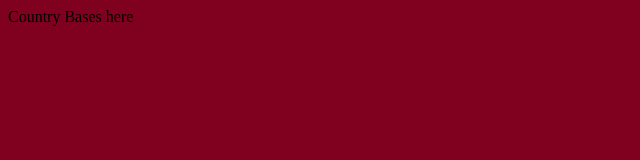
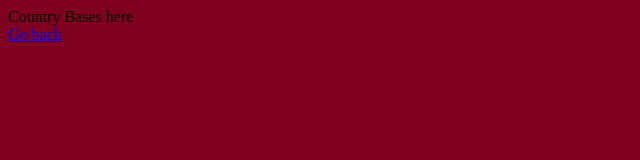
Before and after one commit to jgumerove/domestic-n-foreign-frontend, a React (Create React App) app: page /countries/1 in a window 1280 px wide. Shown: the top 160 px of the page, without its empty margins (0-640 px from the left). Built offline with nearby package versions, Linux system fonts and the light colour scheme.

Commit message:
add link to all countries

```diff
--- a/src/containers/CountryShow.js
+++ b/src/containers/CountryShow.js
@@ -1,10 +1,14 @@
 import React, { Component } from 'react'
+import { Link } from 'react-router-dom'
+
 
 export class CountryShow extends Component {
     render() {
         return (
             <div>
-                Country Bases here
+                <span>Country Bases here</span>
+                <br></br>
+                <Link to="/countries">Go back</Link>
             </div>
         )
     }
```
